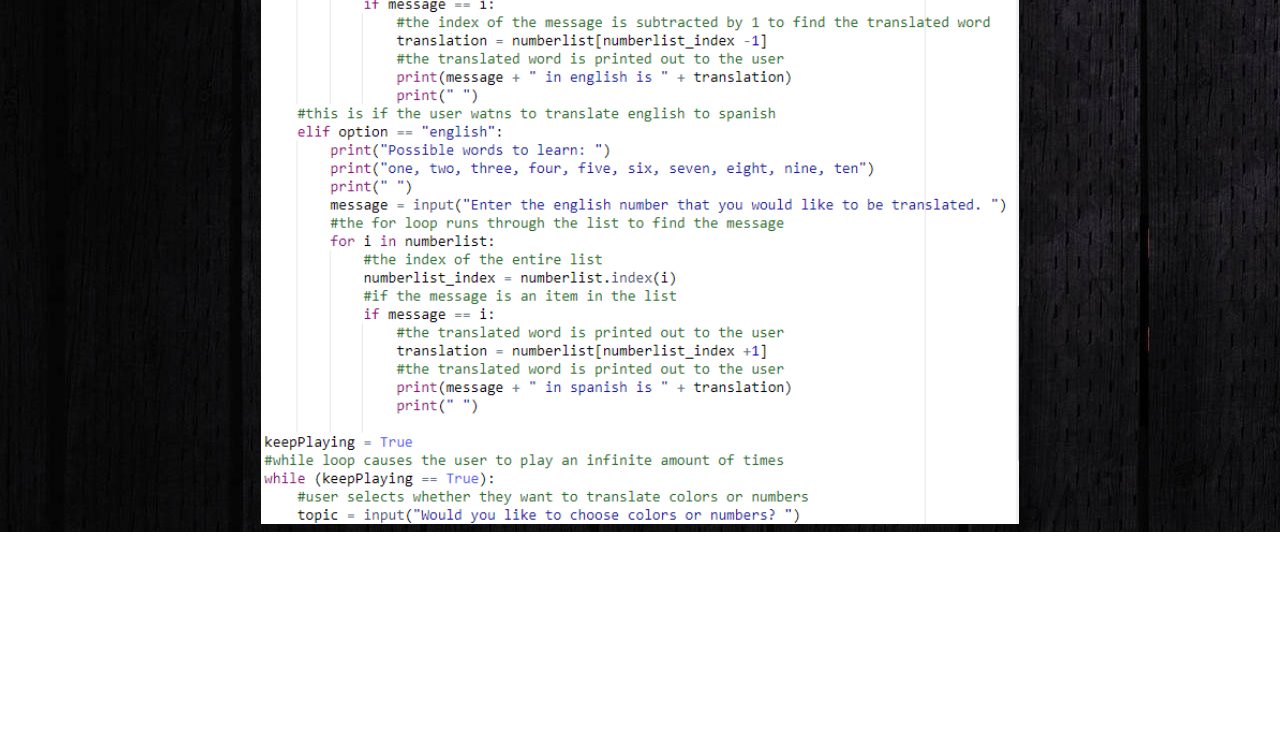
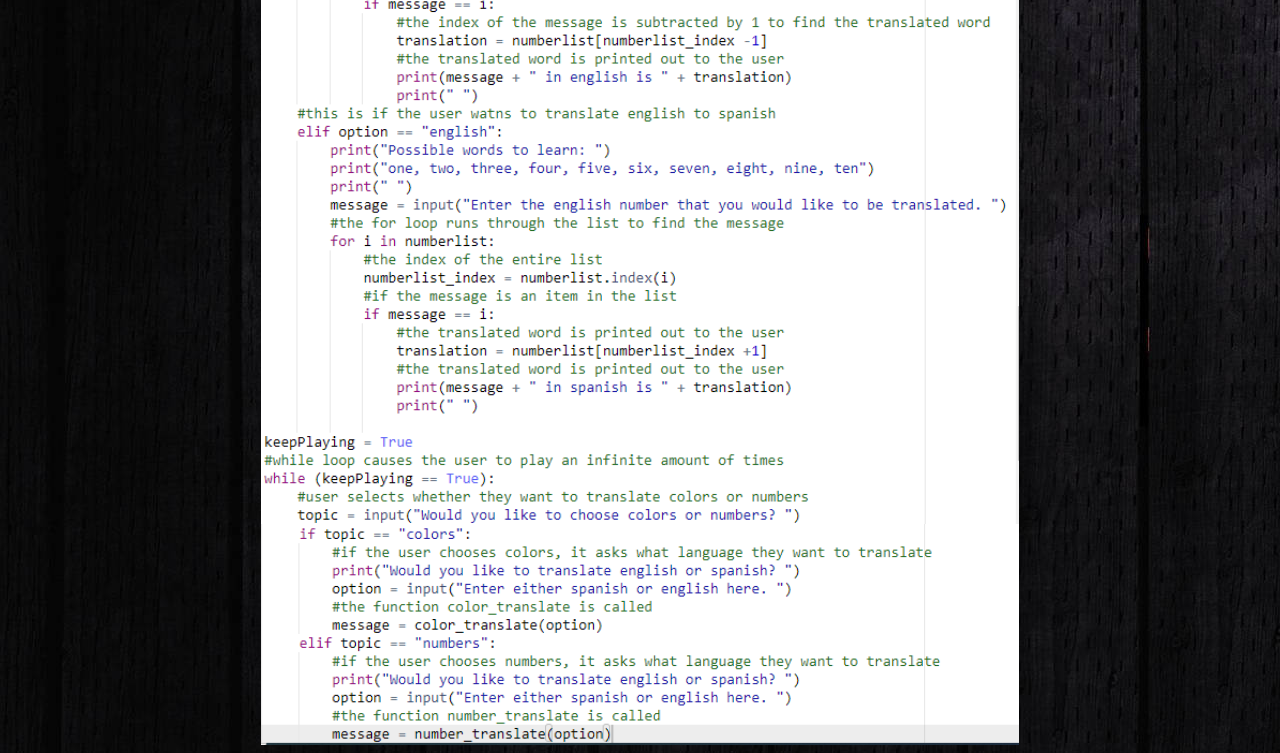
Before and after one commit to bogehrig4/bogehrig4.github.io, a plain HTML site: page createtask.html in a window 1280 px wide. Shown: the part 1417-2170 px from the top of the page. Before the commit the page ends 1949 px from the top, so only its background shows below. Drawn offline with Linux system fonts and the light colour scheme.

Commit message:
Update createtask.html

```diff
--- a/createtask.html
+++ b/createtask.html
@@ -16,5 +16,6 @@
 <img src="createpic1.PNG" alt="Create Task Code">
 <img src="createpic2.PNG" alt="Create Task Code">
 <img src="createpic3.PNG" alt="Create Task Code">
+<img src="createpic4.PNG" alt="Create Task Code">
 </body>
 </html>
```
